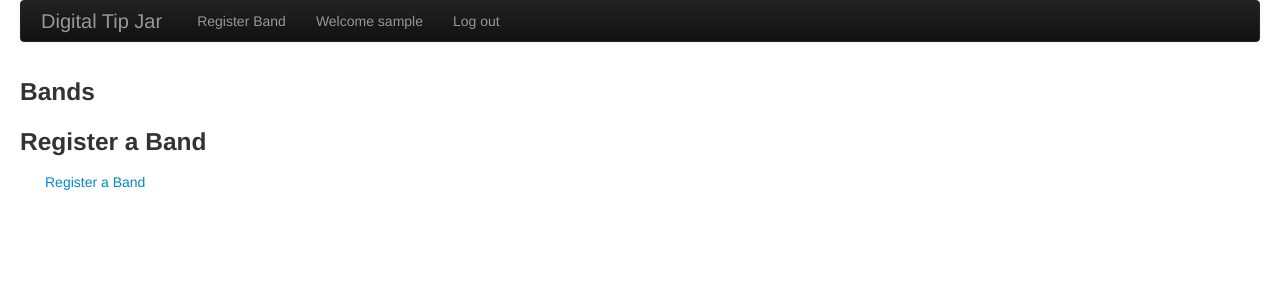
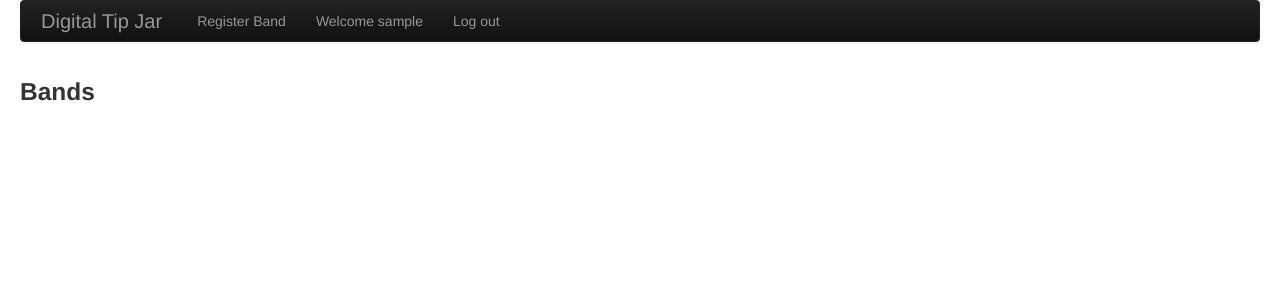
Before and after one commit to hcwiley/digital_tip_jar, a Flask app: template digitial_tip_jar/templates/index.html in a window 1280 px wide. Shown: the top 302 px of the page. Run offline with Flask 2, Linux system fonts and the light colour scheme; the template is opened without the code that fills it, so the values that code supplies are empty; the visitor is signed in with stand-in values (Sample User, id 1); parts of the project's set-up code (start-up, migrations or seed data) failed here and were passed over.

Commit message:
redundant link

```diff
--- a/digitial_tip_jar/templates/index.html
+++ b/digitial_tip_jar/templates/index.html
@@ -9,9 +9,6 @@
         {% endfor %}
     </ul>
 
-    <h3>Register a Band</h3>
-    <ul><a href="/register">Register a Band</a></ul>
-
 {% endblock %}
 {% block js %}
 {% endblock %}
```
